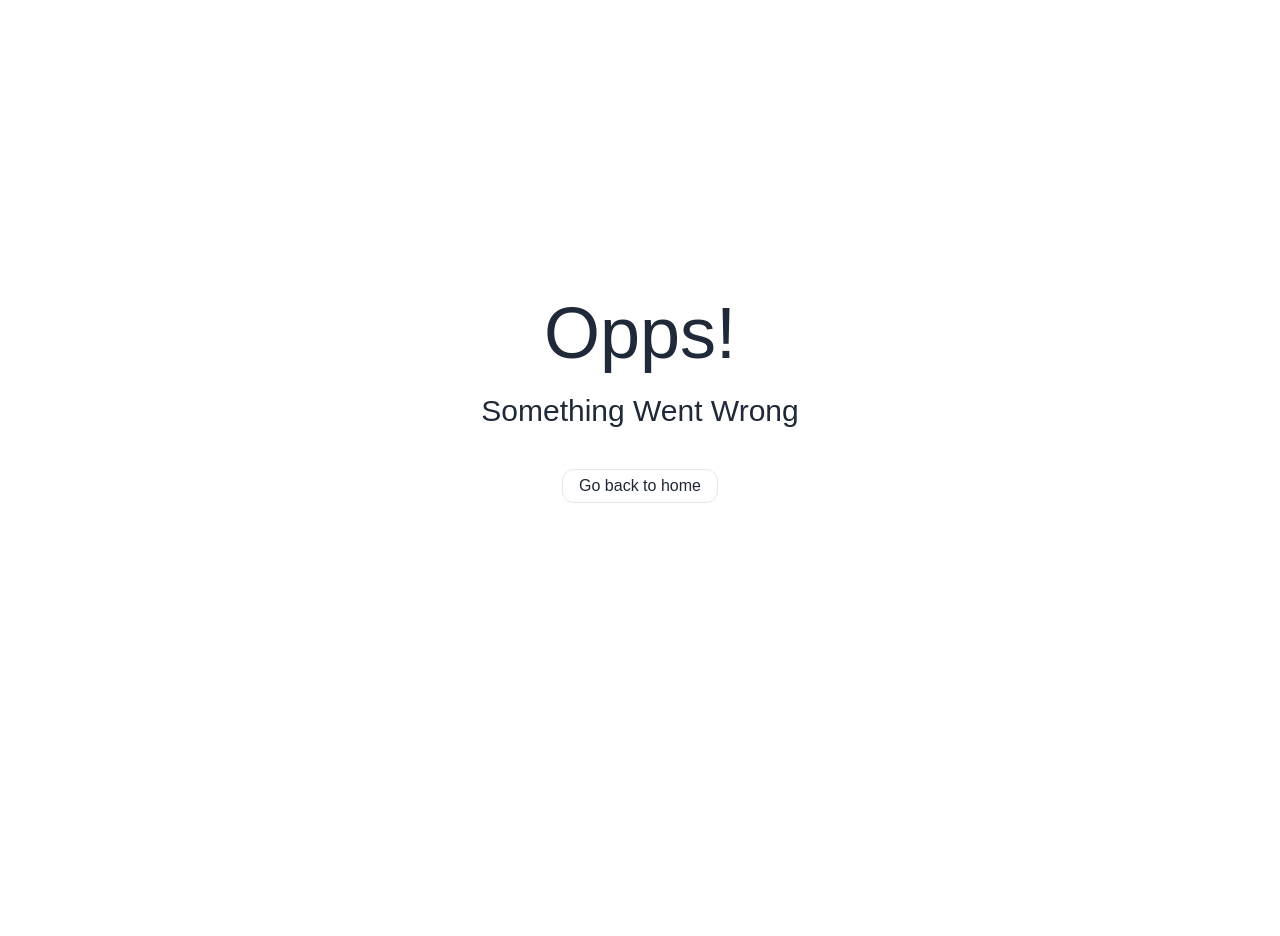
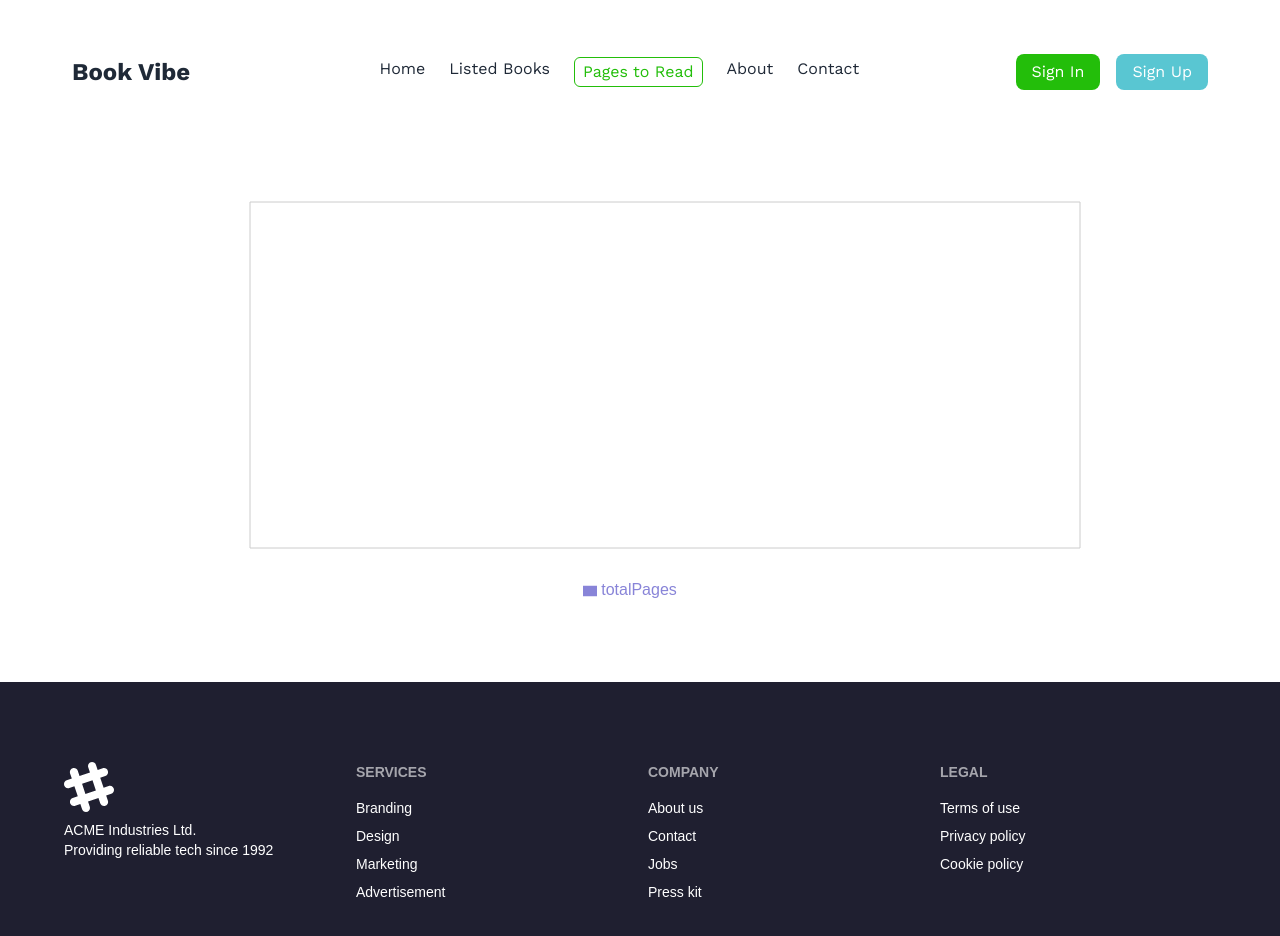
Before and after one commit to mk-munna/book-vide-project-8, a React (Vite) app: page /Pages-to-Read in a window 1280 px wide. Shown: the top 936 px of the page. Before the commit the page ends 800 px from the top, so only its background shows below. Built offline with nearby package versions, Linux system fonts and the light colour scheme; a web font is replaced by a local one.

Commit message:
var chart added

```diff
--- a/package.json
+++ b/package.json
@@ -18,6 +18,7 @@
     "react-icons": "^5.0.1",
     "react-router-dom": "^6.22.3",
     "react-toastify": "^10.0.5",
+    "recharts": "^2.12.3",
     "sort-by": "^1.2.0"
   },
   "devDependencies": {
--- a/public/Books.json
+++ b/public/Books.json
@@ -87,7 +87,7 @@
         "author": "J.R.R. Tolkien",
         "image": "https://i.ibb.co/0Dnm85Y/kindpng-5624060-1.png",
         "review": "An epic fantasy saga filled with rich mythology, unforgettable characters, and a timeless battle between good and evil.",
-        "totalPages": 1178,
+        "totalPages": 178,
         "rating": 4.9,
         "category": "Fantasy",
         "tags": [
--- a/src/Components/Banner/Banner.jsx
+++ b/src/Components/Banner/Banner.jsx
@@ -3,7 +3,7 @@ import { NavLink } from 'react-router-dom';
 
 const Banner = () => {
     return (
-        <div className='mt-6 h-[550px] rounded-3xl lg:flex justify-between items-center bg-[#1313130D] lg:px-[120px] px-6'>
+        <div className='mt-12 h-[550px] rounded-3xl lg:flex justify-between items-center bg-[#1313130D] lg:px-[120px] px-6'>
             <div className='space-y-12'>
                 <h1 className='text-6xl'>Books to freshen up your bookshelf</h1>
                 <div>
--- /dev/null
+++ b/src/Components/PageToRead/PageToRead.jsx
@@ -0,0 +1,56 @@
+import React from 'react';
+import { useLoaderData } from 'react-router-dom';
+import { BarChart, Bar, Cell, XAxis, YAxis, CartesianGrid, Tooltip, Legend } from 'recharts';
+
+const colors = ['#0088FE', '#00C49F', '#FFBB28', '#FF8042', 'red', 'pink'];
+
+const getPath = (x, y, width, height) => {
+    return `M${x},${y + height}C${x + width / 3},${y + height} ${x + width / 2},${y + height / 3}
+    ${x + width / 2}, ${y}
+    C${x + width / 2},${y + height / 3} ${x + (2 * width) / 3},${y + height} ${x + width}, ${y + height}
+    Z`;
+};
+
+const TriangleBar = (props) => {
+    const { fill, x, y, width, height } = props;
+
+    return <path d={getPath(x, y, width, height)} stroke="none" fill={fill} />;
+};
+
+export default function App() {
+    const books = useLoaderData()
+    const getBooksFromBookList = () => {
+        const storedBookList = localStorage.getItem('readList');
+        if (storedBookList) {
+            return storedBookList;
+        }
+        return [];
+    }
+    const readListId = getBooksFromBookList();
+    const readListedBooks = books.filter(book => readListId.includes(book.bookId));
+    console.log(readListedBooks);
+    return (
+        <div className='flex justify-center items-center mt-12 mb-20'>
+            <BarChart
+                width={900}
+                height={450}
+                data={readListedBooks}
+                margin={{
+                    top: 50,
+                    right: 10,
+                }}
+            >
+                <CartesianGrid strokeDasharray="" />
+                <XAxis dataKey="bookName" />
+                <YAxis />
+                <Tooltip></Tooltip>
+                <Legend></Legend>
+                <Bar dataKey="totalPages" fill="#8884d8" shape={<TriangleBar />} label={{ position: 'top' }}>
+                    {readListedBooks.map((entry, index) => (
+                        <Cell key={`cell-${index}`} fill={colors[index % 20]} />
+                    ))}
+                </Bar>
+            </BarChart>
+        </div>
+    );
+}
--- a/src/main.jsx
+++ b/src/main.jsx
@@ -10,6 +10,7 @@ import Home from './Components/Home/Home';
 import ErrorPage from './Components/ErrorPage/ErrorPage';
 import ListedBooks from './Components/ListedBooks/ListedBooks';
 import BookDetails from './Components/BookDetails/BookDetails';
+import PageToRead from './Components/PageToRead/PageToRead';
 const router = createBrowserRouter([
   {
     path: '/',
@@ -29,6 +30,11 @@ const router = createBrowserRouter([
         path: '/book/:id',
         loader: ()=> fetch('../public/Books.json'),
         element:<BookDetails></BookDetails>
+      },
+      {
+        path: '/Pages-to-Read',
+        element: <PageToRead></PageToRead>,
+        loader: ()=> fetch('../public/Books.json')
       }
     ]
   }
```
Also changed, not shown: 1 other file (tests, documents, lock files or other folders).
